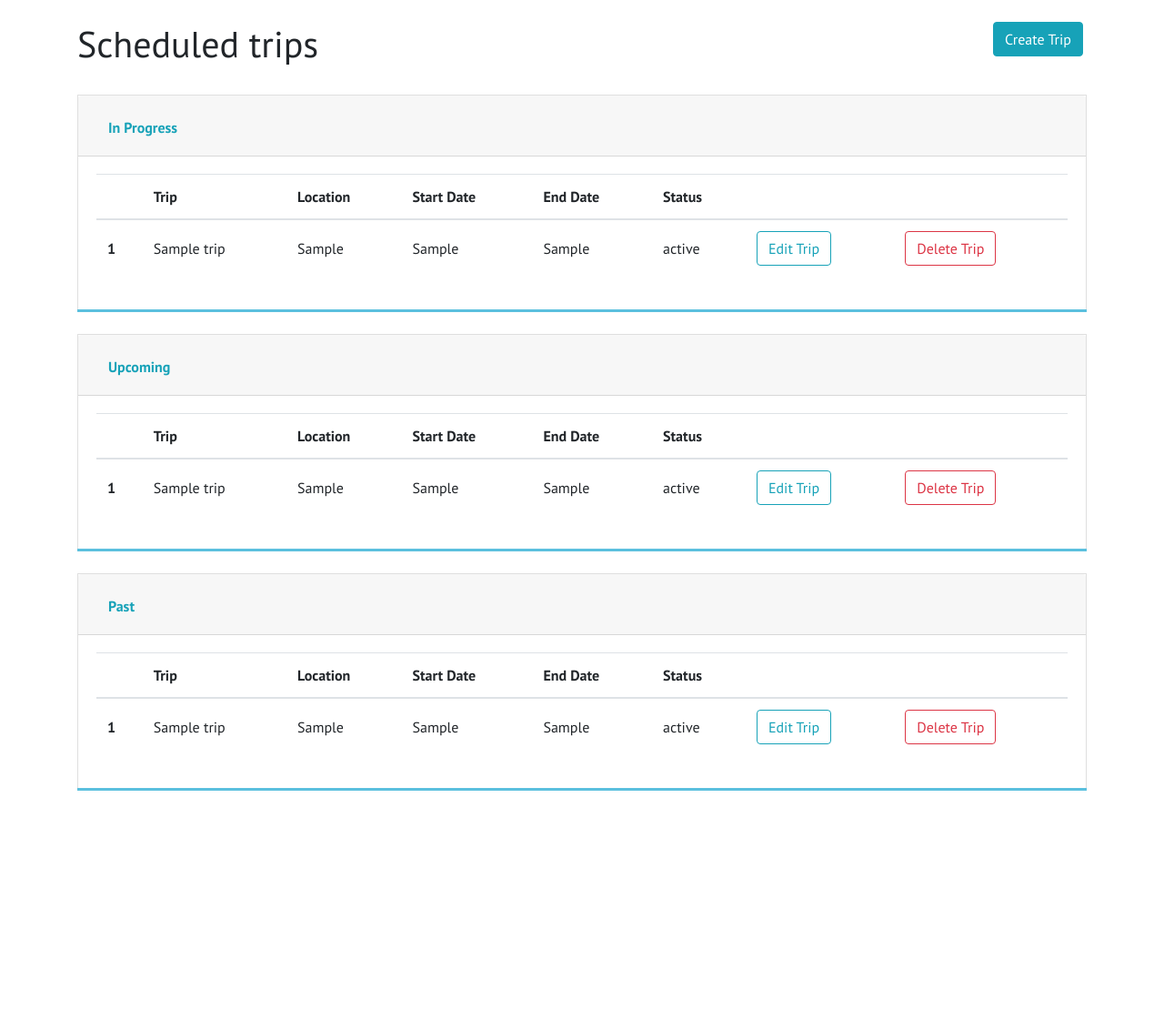
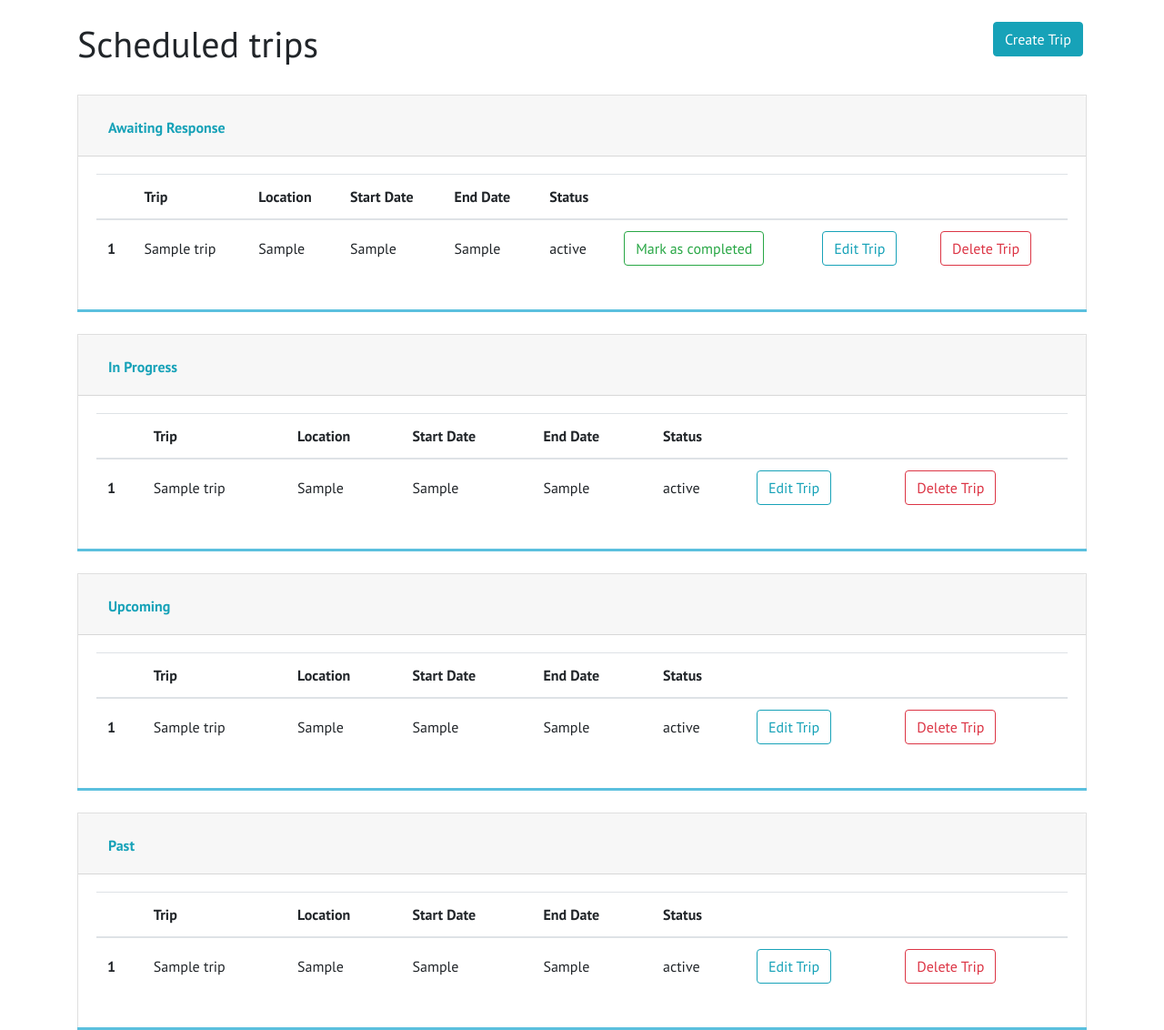
Before and after one commit to srivardhansajja/stay-safe, a Django app: template templates/trip_view.html in a window 1280 px wide. Shown: the part 56-1188 px from the top of the page at 91% size. Before the commit the page ends 925 px from the top, so only its background shows below. Run offline with Django 3.2, Linux system fonts and the light colour scheme; the template is opened without the code that fills it: most values are stand-ins (such as "Sample title", 1, 10 or a date in 2020); some libraries are stand-ins or nearby versions.

Commit message:
added awaiting response status and made changes in frontend

```diff
--- a/apps/pages/models.py
+++ b/apps/pages/models.py
@@ -9,7 +9,7 @@ class TripStatusList_(Enum):
     YTS = "Yet to start"
     IP = "In progress"
     CP = "Completed"
-    ENS = "Emergency notification sent"
+    AR = "Awaiting response"
 
 
 class Trip(models.Model):
--- a/templates/trip_view.html
+++ b/templates/trip_view.html
@@ -23,8 +23,77 @@
         <h6>You have no trips.  Click "Create Trip" to start your adventure!</h6>
     {% endif %}
 
+
+    {% if trips.awaiting_response.count > 0 %}
+    <div class="accordion" style="border-bottom: 3px solid #5bc0de;" id="accordionExample4">
+        <div class="card">
+            <div class="card-header" id="headingFour">
+                <h2 class="mb-0">
+                    <button class="btn btn-link text-info" type="button" data-toggle="collapse"
+                            data-target="#collapseFour" aria-expanded="true" aria-controls="collapseFour">
+                        <b>Awaiting Response</b>
+                    </button>
+                </h2>
+            </div>
+            <div id="collapseFour" class="collapse show" aria-labelledby="headingFour"
+                 data-parent="#accordionExample4">
+                <div class="card-body">
+                    <table class="table table-hover">
+                        <thead>
+                        <tr>
+                            <th scope="col"></th>
+                            <th scope="col">Trip</th>
+                            <th scope="col">Location</th>
+                            <th scope="col">Start Date</th>
+                            <th scope="col">End Date</th>
+                            <th scope="col">Status</th>
+                            <th scope="col"></th>
+                            <th scope="col"></th>
+                            <th scope="col"></th>
+                        </tr>
+                        </thead>
+                        {% for trip in trips.awaiting_response %}
+                            <tbody>
+                            <tr>
+                                <th scope="row">{{ forloop.counter }}</th>
+                                <td>{{ trip.trip_name }}</td>
+                                <td>{{ trip.trip_location }}</td>
+                                <td>{{ trip.trip_start }}</td>
+                                <td>{{ trip.trip_end }}</td>
+                                <td>{{ trip.trip_status }}</td>
+                                <td>
+                                    <a href="" class="btn btn-outline-success btn-md" \
+                                       role="button" aria-pressed="true">
+                                        Mark as completed
+                                    </a>
+                                </td>
+                                <td>
+                                    <a href="{% url 'trip_edit' trip.pk %}" class="btn btn-outline-info btn-md" \
+                                       role="button" aria-pressed="true">
+                                        Edit Trip
+                                    </a>
+                                </td>
+                                <td>
+                                    <a href="{% url 'trip_delete' trip.pk %}" class="btn btn-outline-danger btn-md" \
+                                       role="button" aria-pressed="true">
+                                        Delete Trip
+                                    </a>
+                                </td>
+                            </tr>
+                            </tbody>
+                        {% endfor %}
+                    </table>
+                </div>
+            </div>
+        </div>
+    </div>
+    <br>
+    {% endif %}
+
+
+
     {% if trips.in_progress.count > 0 %}
-    <div class="accordion" style="border-bottom: 3px solid #5bc0de;" id="accordionExample">
+    <div class="accordion" style="border-bottom: 3px solid #5bc0de;" id="accordionExample3">
         <div class="card">
             <div class="card-header" id="headingThree">
                 <h2 class="mb-0">
@@ -140,7 +209,7 @@
     <br>
     {% endif %}
     {% if trips.past.count > 0 %}
-    <div class="accordion" style="border-bottom: 3px solid #5bc0de;" id="accordionExample3">
+    <div class="accordion" style="border-bottom: 3px solid #5bc0de;" id="accordionExample">
         <div class="card">
             <div class="card-header" id="headingTwo">
                 <h2 class="mb-0">
```
Also changed, not shown: apps/pages/views.py (+10 -0 lines), apps/pages/migrations/0001_initial.py, apps/pages/migrations/0002_auto_20200629_1645.py.
